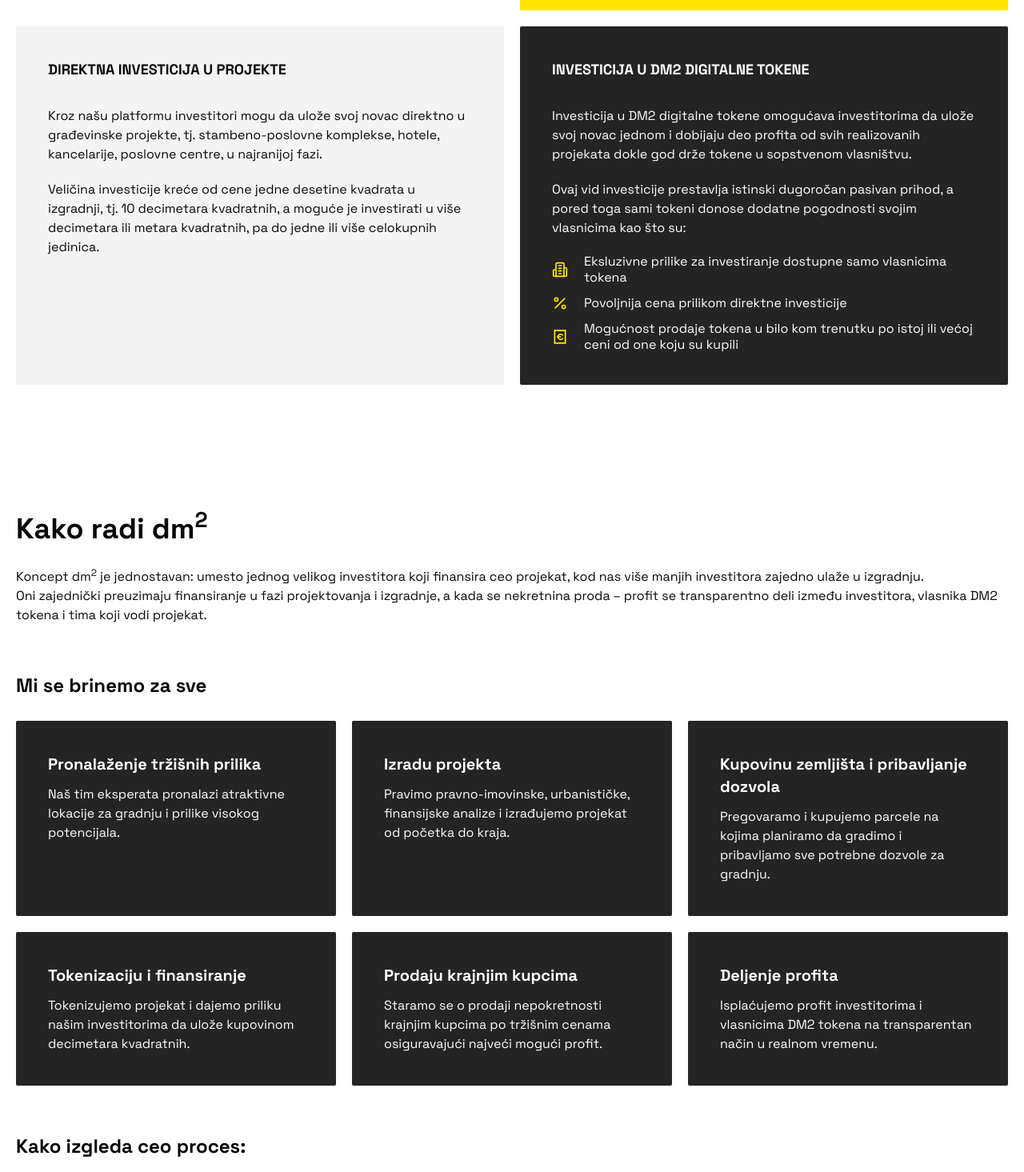
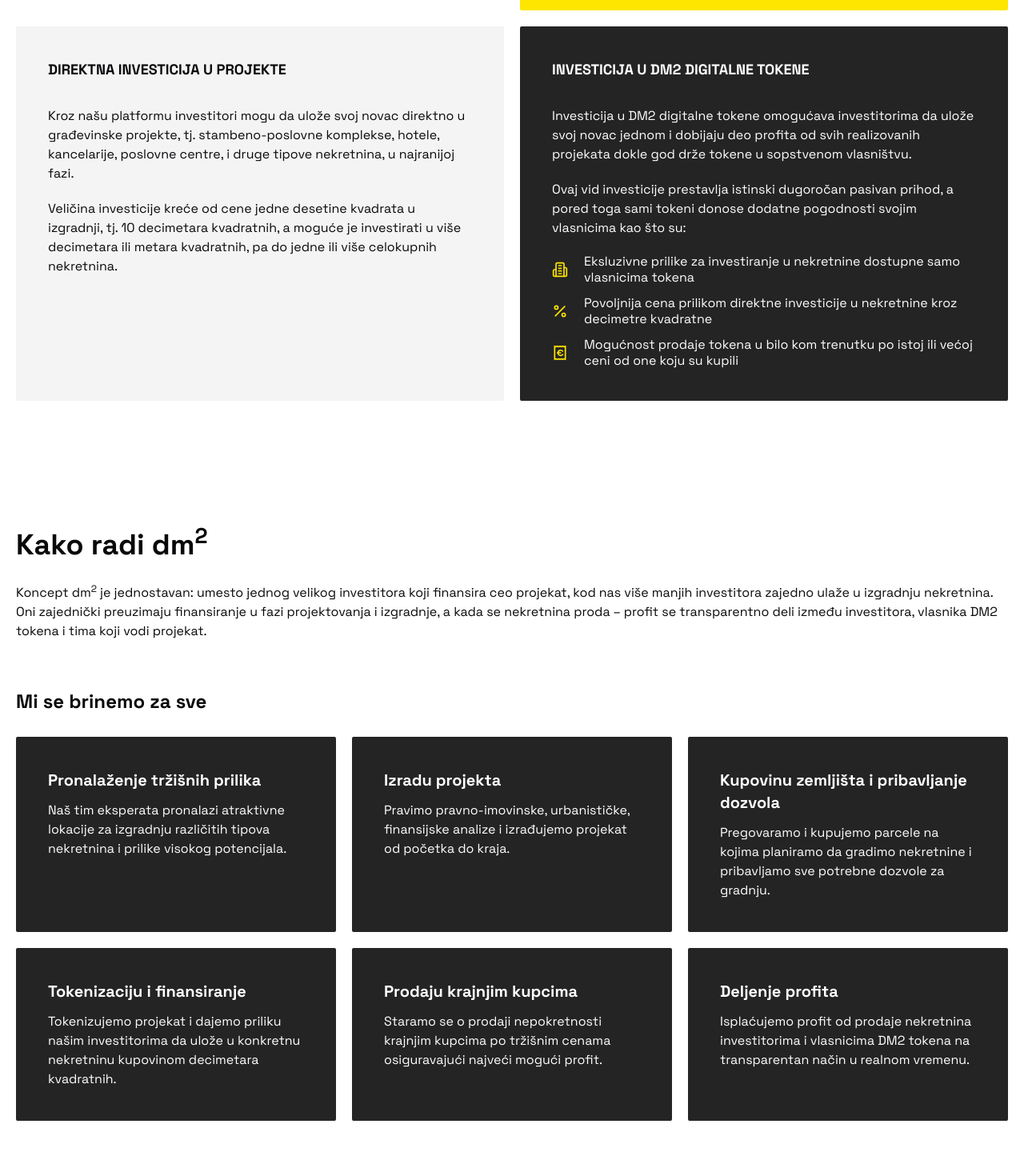
Before and after one commit to develo-pera/dm2, a Next.js app: page / in a window 1280 px wide. Shown: the part 1540-3005 px from the top of the page at 80% size. Built offline with nearby package versions, Linux system fonts and the light colour scheme.

Commit message:
Improve SEO things

```diff
--- a/src/app/components/landing/about.tsx
+++ b/src/app/components/landing/about.tsx
@@ -21,7 +21,7 @@ const About = () => {
             {" "}
             <a href="https://www.parcl.co/" target="_blank" rel="noopener noreferrer" className="underline">SAD-a</a>, i
             {" "}
-            <a href="https://cointelegraph.com/news/gates-oasys-tokenize-tokyo-real-estate-global-expansion" target="_blank" className="underline">Japana</a> gde ga
+            <a href="https://cointelegraph.com/news/gates-oasys-tokenize-tokyo-real-estate-global-expansion" target="_blank" rel="noopener noreferrer" className="underline">Japana</a> gde ga
             koriste hiljade malih investitora koji žele da ulože pametno, bez prevelikog
             rizika. Sada je ovaj model dostupan i kod nas, kroz dm<sup>2</sup> platformu.
           </p>
@@ -41,12 +41,12 @@ const About = () => {
           <p className="font-bold text-lg uppercase mb-3">Direktna investicija u projekte</p>
           <p>
             Kroz našu platformu investitori mogu da ulože svoj novac direktno u građevinske
-            projekte, tj. stambeno-poslovne komplekse, hotele, kancelarije, poslovne centre,
-            u najranijoj fazi.
+            projekte, tj. stambeno-poslovne komplekse, hotele, kancelarije, poslovne centre, i
+            druge tipove nekretnina, u najranijoj fazi.
           </p>
           <p>Veličina investicije kreće od cene jedne desetine kvadrata u izgradnji,
             tj. 10 decimetara kvadratnih, a moguće je investirati u više decimetara ili
-            metara kvadratnih, pa do jedne ili više celokupnih jedinica.
+            metara kvadratnih, pa do jedne ili više celokupnih nekretnina.
           </p>
         </div>
         <div className="bg-[#242424] text-white p-5 md:p-10 rounded-xs flex flex-col gap-5">
@@ -62,10 +62,10 @@ const About = () => {
           </p>
           <div className="grid grid-cols-[20px_1fr] items-center gap-y-3 gap-x-5">
             <LucideBuilding2 className="!w-5 !h-5 stroke-[#FEE600]" />
-            <p className="leading-tight">Eksluzivne prilike za investiranje dostupne samo vlasnicima tokena</p>
+            <p className="leading-tight">Eksluzivne prilike za investiranje u nekretnine dostupne samo vlasnicima tokena</p>
 
             <LucidePercent className="!w-5 !h-5 stroke-[#FEE600]" />
-            <p className="leading-tight">Povoljnija cena prilikom direktne investicije</p>
+            <p className="leading-tight">Povoljnija cena prilikom direktne investicije u nekretnine kroz decimetre kvadratne</p>
 
             <LucideReceiptEuro className="!w-5 !h-5 stroke-[#FEE600]" />
             <p className="leading-tight">Mogućnost prodaje tokena u bilo kom trenutku po istoj ili većoj ceni od one koju su kupili</p>
--- a/src/app/components/landing/how-it-wroks.tsx
+++ b/src/app/components/landing/how-it-wroks.tsx
@@ -5,7 +5,7 @@ const HowItWorks = () => {
       <p>
         Koncept dm<sup>2</sup> je jednostavan: umesto jednog velikog investitora
         koji finansira ceo projekat, kod nas više manjih investitora
-        zajedno ulaže u izgradnju.
+        zajedno ulaže u izgradnju nekretnina.
       </p>
       <p>
         Oni zajednički preuzimaju finansiranje u fazi projektovanja i
@@ -18,7 +18,7 @@ const HowItWorks = () => {
         <div className="grid grid-cols-1 md:grid-cols-2 lg:grid-cols-3 gap-3 md:gap-5 mt-7">
           <div className="bg-[#242424] text-white p-7 md:p-10 rounded-xs">
             <p className="text-xl font-bold mb-3">Pronalaženje tržišnih prilika</p>
-            <p>Naš tim eksperata pronalazi atraktivne lokacije za gradnju i prilike visokog potencijala.</p>
+            <p>Naš tim eksperata pronalazi atraktivne lokacije za izgradnju različitih tipova nekretnina i prilike visokog potencijala.</p>
           </div>
           <div className="bg-[#242424] text-white p-7 md:p-10 rounded-xs">
             <p className="text-xl font-bold mb-3">Izradu projekta</p>
@@ -26,11 +26,11 @@ const HowItWorks = () => {
           </div>
           <div className="bg-[#242424] text-white p-7 md:p-10 rounded-xs">
             <p className="text-xl font-bold mb-3">Kupovinu zemljišta i pribavljanje dozvola</p>
-            <p>Pregovaramo i kupujemo parcele na kojima planiramo da gradimo i pribavljamo sve potrebne dozvole za gradnju.</p>
+            <p>Pregovaramo i kupujemo parcele na kojima planiramo da gradimo nekretnine i pribavljamo sve potrebne dozvole za gradnju.</p>
           </div>
           <div className="bg-[#242424] text-white p-7 md:p-10 rounded-xs">
             <p className="text-xl font-bold mb-3">Tokenizaciju i finansiranje</p>
-            <p>Tokenizujemo projekat i dajemo priliku našim investitorima da ulože kupovinom decimetara kvadratnih.</p>
+            <p>Tokenizujemo projekat i dajemo priliku našim investitorima da ulože u konkretnu nekretninu kupovinom decimetara kvadratnih.</p>
           </div>
           <div className="bg-[#242424] text-white p-7 md:p-10 rounded-xs">
             <p className="text-xl font-bold mb-3">Prodaju krajnjim kupcima</p>
@@ -38,7 +38,7 @@ const HowItWorks = () => {
           </div>
           <div className="bg-[#242424] text-white p-7 md:p-10 rounded-xs">
             <p className="text-xl font-bold mb-3">Deljenje profita</p>
-            <p>Isplaćujemo profit investitorima i vlasnicima DM2 tokena na transparentan način u realnom vremenu.</p>
+            <p>Isplaćujemo profit od prodaje nekretnina investitorima i vlasnicima DM2 tokena na transparentan način u realnom vremenu.</p>
           </div>
         </div>
 
@@ -66,7 +66,7 @@ const HowItWorks = () => {
           <div className="bg-zinc-200 md:bg-zinc-100 lg:bg-zinc-200 p-7 md:p-10 rounded-xs lg:border-t-3 lg:border-[#242424]">
             <p className="font-bold">4. korak</p>
             <p className="text-xl font-bold mb-3 md:mb-7">Prodaja</p>
-            <p className="text-sm">Već tokom izgradnje započinje prodaja nepokretnosti krajnjim kupcima po tržišnim cenama.</p>
+            <p className="text-sm">Već tokom izgradnje započinje prodaja nekretnina krajnjim kupcima po tržišnim cenama.</p>
           </div>
           <div className="bg-zinc-100 p-7 md:p-10 rounded-xs lg:border-t-3 lg:border-[#FEE600]">
             <p className="font-bold">5. korak</p>
--- a/src/app/components/landing/token.tsx
+++ b/src/app/components/landing/token.tsx
@@ -34,11 +34,11 @@ const Token = () => {
               Digitalni tokeni nisu novost na našem tržištu — uspešne primere
               već imamo kroz projekte poput
               {' '}
-              <a href="https://finspot.com/" target="_blank" className="underline">Finspota</a>,
+              <a href="https://finspot.com/" target="_blank" rel="noopener noreferrer" className="underline">Finspota</a>,
               {' '}
-              <a href="https://treesury.com/" target="_blank" className="underline">Treesury-a</a>,
+              <a href="https://treesury.com/" target="_blank" rel="noopener noreferrer" className="underline">Treesury-a</a>,
               {' '}
-              <a href="https://thewalnutfund.com/invest-in-walnut-tokens-sustainable-agriculture-blockchain/" target="_blank" className="underline">Walnut Funda</a>
+              <a href="https://thewalnutfund.com/invest-in-walnut-tokens-sustainable-agriculture-blockchain/" target="_blank" rel="noopener noreferrer" className="underline">Walnut Funda</a>
               {' '}
               i drugih.
             </p>
--- a/src/app/layout.tsx
+++ b/src/app/layout.tsx
@@ -53,10 +53,10 @@ const incise = localFont({
 export const metadata: Metadata = {
   metadataBase: new URL("https://decimetarkvadratni.com"),
   title: "Ulaganje u nekretnine već od 150€ - Decimetar kvadratni",
-  description: "Umesto kupovine cele nekretnine, investirajte u deo kvadrata i ostvarite pasivan prihod i do 30% godišnje",
+  description: "Ulaganje u nekretnine dostupno svima.Umesto kupovine cele nekretnine, investirajte u deo kvadrata i ostvarite pasivan prihod i do 30% godišnje",
   openGraph: {
     title: "Ulaganje u nekretnine već od 150€ - Decimetar kvadratni",
-    description: "Umesto kupovine cele nekretnine, investirajte u deo kvadrata i ostvarite pasivan prihod i do 30% godišnje",
+    description: "Ulaganje u nekretnine dostupno svima. Umesto kupovine cele nekretnine, investirajte u deo kvadrata i ostvarite pasivan prihod i do 30% godišnje",
     images: [{
       url: "/dm2-og-image.jpg",
       width: 1920,
@@ -67,7 +67,7 @@ export const metadata: Metadata = {
   twitter: {
     card: "summary_large_image",
     title: "Ulaganje u nekretnine već od 150€ - Decimetar kvadratni",
-    description: "Umesto kupovine cele nekretnine, investirajte u deo kvadrata i ostvarite pasivan prihod i do 30% godišnje",
+    description: "Ulaganje u nekretnine dostupno svima. Umesto kupovine cele nekretnine, investirajte u deo kvadrata i ostvarite pasivan prihod i do 30% godišnje",
     // images: [{
     //   url: "/dm2-og-image.jpg",
     //   width: 1920,
@@ -128,6 +128,7 @@ export default function RootLayout({
         <Toaster />
         <noscript><img height="1" width="1" style={{ display: 'none' }}
           src="https://www.facebook.com/tr?id=1424797298782624&ev=PageView&noscript=1"
+          alt="Facebook Pixel"
         /></noscript>
       </body>
       {/* <GoogleTagManager gtmId="G-627RF9LN8S" /> */}
--- a/src/app/robots.ts
+++ b/src/app/robots.ts
@@ -7,6 +7,6 @@ export default function robots(): MetadataRoute.Robots {
       allow: '/',
       disallow: '/private/',
     },
-    // sitemap: 'https://acme.com/sitemap.xml',
+    sitemap: 'https://decimetarkvadratni.com/sitemap.xml',
   }
 }
--- /dev/null
+++ b/src/app/sitemap.ts
@@ -0,0 +1,20 @@
+export const dynamic = 'force-dynamic';
+
+import type { MetadataRoute } from "next";
+
+export default function sitemap(): MetadataRoute.Sitemap {
+  return [
+    {
+      url: 'https://decimetarkvadratni.com',
+      lastModified: new Date(),
+      changeFrequency: 'monthly',
+      priority: 1,
+    },
+    {
+      url: 'https://decimetarkvadratni.com/politika-privatnosti',
+      lastModified: new Date(),
+      changeFrequency: 'monthly',
+      priority: 0.5,
+    }
+  ]
+}
```
